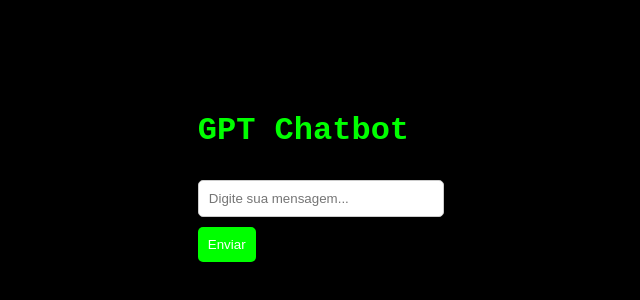
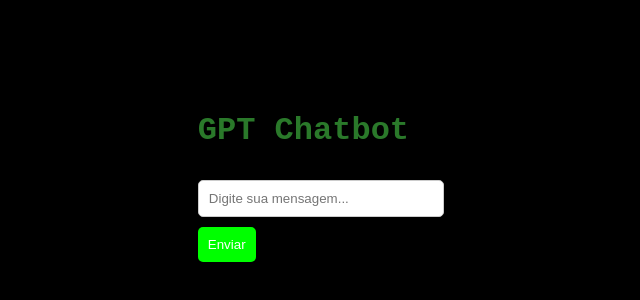
Before and after one commit to PisciesProgramming/GPTchatbot, a website: page public/index.html in a window 1280 px wide. Shown: the part 224-524 px from the top of the page, without its empty margins (309-949 px from the left). Drawn offline with Linux system fonts and the light colour scheme.

Commit message:
mudança na aplicação

```diff
--- a/public/index.html
+++ b/public/index.html
@@ -21,7 +21,7 @@
             body {
                 font-family: 'Courier New', monospace;
                 background-color: black;
-                color: #00ff00;
+                color: #2a792a;
                 padding: 20px;
                 margin: 0;
                 display: flex;
```
